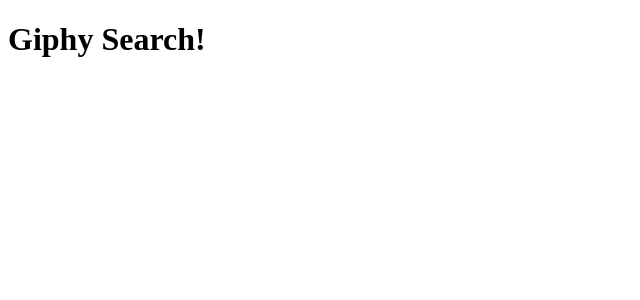
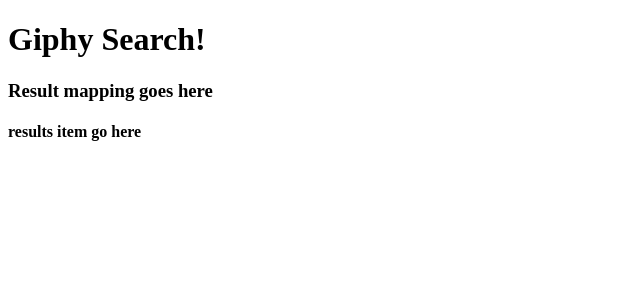
Before and after one commit to madelinePrickette/group-giphy-saga-project, a React (Create React App) app: page / in a window 1280 px wide. Shown: the top 300 px of the page, without its empty margins (0-640 px from the left). Built offline with nearby package versions, Linux system fonts and the light colour scheme.

Commit message:
results item and list coponent made

```diff
--- a/src/components/App/App.js
+++ b/src/components/App/App.js
@@ -1,11 +1,16 @@
 import React from 'react';
+import ResultsList from '../ResultsList/ResultsList.jsx';
 
 function App(props) {
   return (
+    <>
     <div>
       <h1>Giphy Search!</h1>
     </div>
+    <ResultsList />
+    </>
   );
 }
 
+
 export default App;
--- /dev/null
+++ b/src/components/ResultsItem/ResultsItem.jsx
@@ -0,0 +1,9 @@
+function ResultsItem () {
+
+    return(
+        <h4>results item go here</h4>
+    )
+
+}//end of Favorite Item
+
+export default ResultsItem;
--- /dev/null
+++ b/src/components/ResultsList/ResultsList.jsx
@@ -0,0 +1,13 @@
+import ResultsItem from '../ResultsItem/ResultsItem.jsx';
+function ResultsList () {
+
+    return(
+        <>
+        <h3>Result mapping goes here</h3>
+        <ResultsItem />
+        </>
+    );
+
+}//end of favorite List
+
+export default ResultsList;
```
